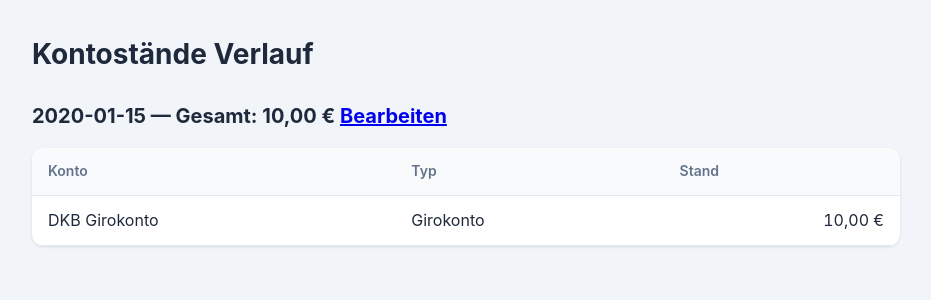
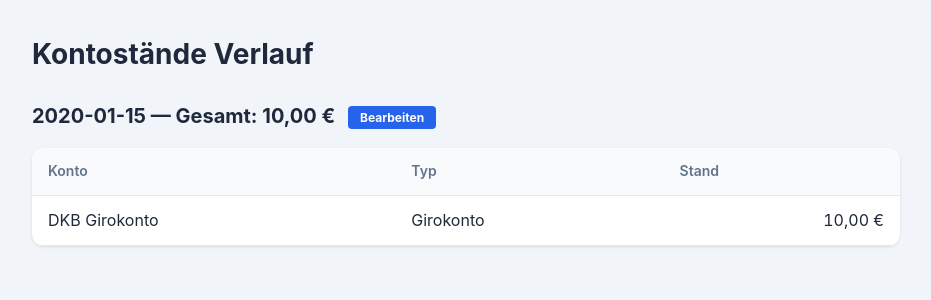
Before and after one commit to SamsoniteS86/ha-finanz-tracker, a Flask app: page /balances/history in a window 1280 px wide. Shown: the part 74-374 px from the top of the page, without its empty margins (174-1105 px from the left). Run offline with Flask 3, Linux system fonts and the light colour scheme; data comes from the database, SQL or seed files in the repository; tables that the repository leaves empty hold one stand-in row (values such as "Sample post").

Commit message:
Add files via upload

```diff
--- a/finanz-tracker/static/style.css
+++ b/finanz-tracker/static/style.css
@@ -167,6 +167,21 @@ th {
     background: #1d4ed8;
 }
 
+.btn-edit {
+    font-size: 0.75rem;
+    background: #2563eb;
+    color: white;
+    padding: 0.25rem 0.75rem;
+    border-radius: 0.25rem;
+    text-decoration: none;
+    margin-left: 0.5rem;
+    vertical-align: middle;
+}
+
+.btn-edit:hover {
+    background: #1d4ed8;
+}
+
 .btn-delete {
     background: #fee2e2;
     color: #dc2626;
```
